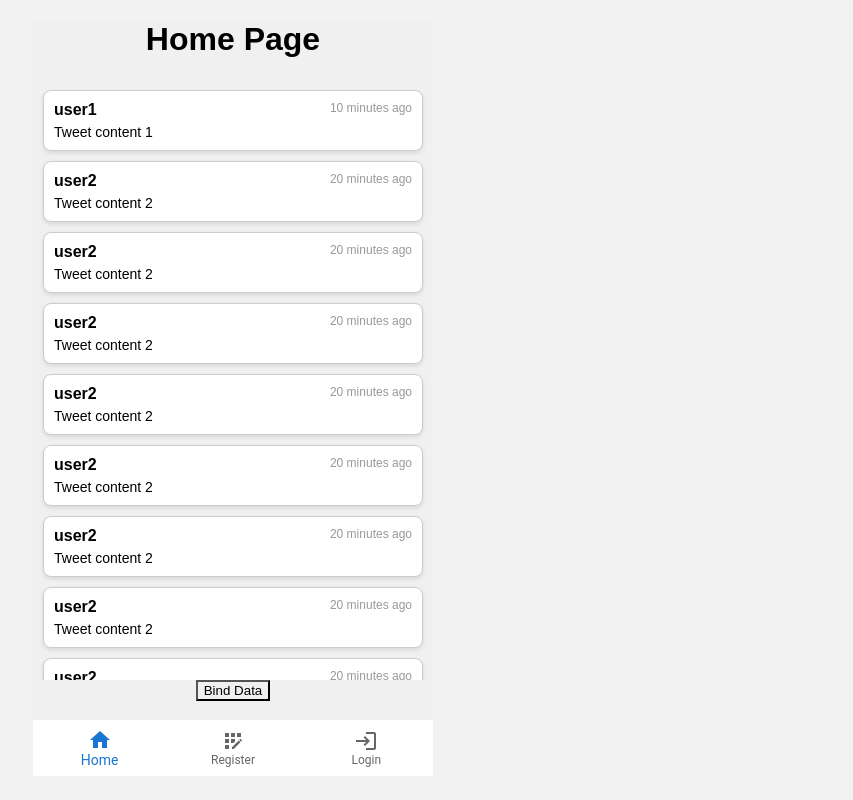
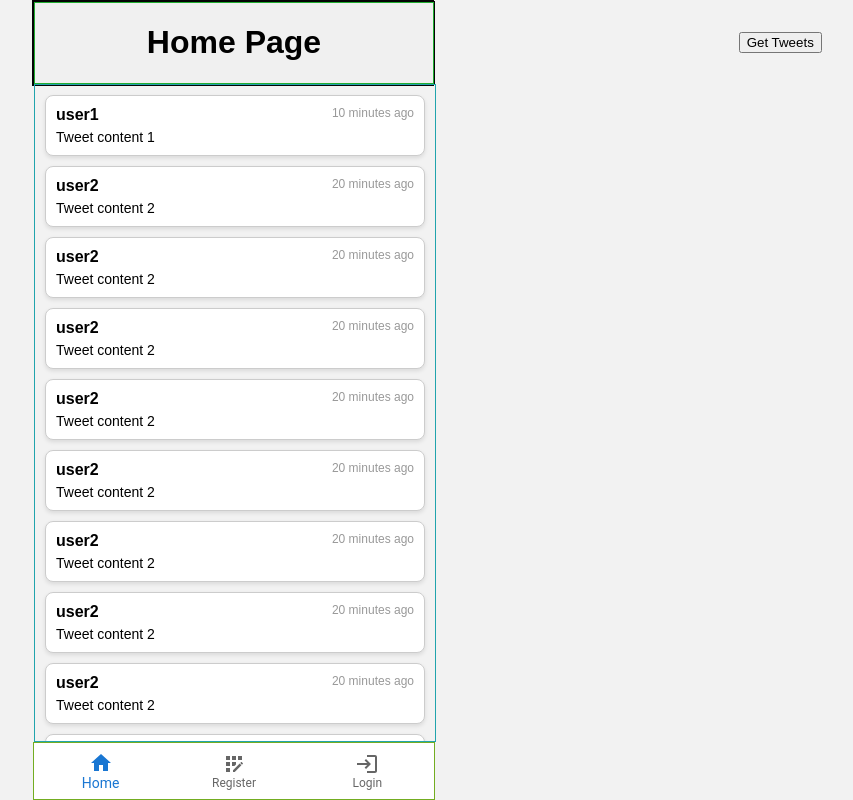
Before and after one commit to mceneli/microsurface, a React (Create React App) app: page / in a window 1280 px wide. Shown: the whole page, without its empty margins (407-1260 px from the left). Built offline with nearby package versions, Linux system fonts and the light colour scheme.

Commit message:
position ayarları

```diff
--- a/src/components/Navbar.js
+++ b/src/components/Navbar.js
@@ -1,6 +1,6 @@
 import React from 'react';
 import { BottomNavigation, BottomNavigationAction } from '@mui/material';
-import { Home, Explore, Favorite } from '@mui/icons-material';
+import { Home } from '@mui/icons-material';
 import AppRegistrationIcon from '@mui/icons-material/AppRegistration';
 import LoginIcon from '@mui/icons-material/Login';
 import { Link } from 'react-router-dom';
@@ -15,9 +15,9 @@ const Navbar = () => {
   return (
     <div className="bottom-navbar">
       <BottomNavigation value={value} onChange={handleChange} showLabels>
-        <BottomNavigationAction label="Home" icon={<Home />} component={Link} to="/" />
-        <BottomNavigationAction label="Register" icon={<AppRegistrationIcon />} component={Link} to="/register" />
-        <BottomNavigationAction label="Login" icon={<LoginIcon />} component={Link} to="/login" />
+        <BottomNavigationAction className="navbar-component" label="Home" icon={<Home />} component={Link} to="/" />
+        <BottomNavigationAction className="navbar-component" label="Register" icon={<AppRegistrationIcon />} component={Link} to="/register" />
+        <BottomNavigationAction className="navbar-component" label="Login" icon={<LoginIcon />} component={Link} to="/login" />
       </BottomNavigation>
     </div>
   );
--- a/src/pages/Home.js
+++ b/src/pages/Home.js
@@ -18,7 +18,7 @@ const initialRows = [
   { username: 'user2', content: 'Tweet content 2', timestamp: '20 minutes ago' },
   { username: 'user2', content: 'Tweet content 2', timestamp: '20 minutes ago' },
   { username: 'user2', content: 'Tweet content 2', timestamp: '20 minutes ago' },
-  { username: 'user2', content: 'Tweet content 2', timestamp: '20 minutes ago' },
+  { username: 'user2', content: 'Tweet content 2', timestamp: '19 minutes ago' },
   // ... daha fazla tweet nesnesi ...
 ];
 
@@ -33,7 +33,7 @@ const Home = () => {
       ...row,
       username: `${row.userName}`,
       content: `${row.text}`,
-      timestamp: '20 minutes ago',
+      timestamp: `${row.timestamp}`,
 
     }));
 
@@ -73,11 +73,11 @@ const Home = () => {
 
   return (
     <div className="fullscreen-page">
-      <center><div height="15vh"><h1>Home Page</h1></div></center>
+      <center><div className="page-header" ><h1>Home Page</h1></div></center>
 
       <div>
         <TweetFeed tweets={rows} />
-        <div className="center-container"><button className="center-button" onClick={bindData}>Bind Data</button></div>
+        <div className="center-button"><button onClick={bindData}>Get Tweets</button></div>
       </div>
 
     </div>
--- a/src/pages/Login.js
+++ b/src/pages/Login.js
@@ -4,7 +4,7 @@ import '../styles.css';
 const Login = () => {
   return (
     <div className="fullscreen-page">
-      <center><h1>Login Page</h1></center>
+      <center className="page-header"><h1>Login Page</h1></center>
     </div>
   );
 };
--- a/src/pages/Register.js
+++ b/src/pages/Register.js
@@ -4,7 +4,7 @@ import '../styles.css';
 const Register = () => {
   return (
     <div className="fullscreen-page">
-      <center><h1>Register Page</h1></center>
+      <center className="page-header"><h1>Register Page</h1></center>
     </div>
   );
 };
--- a/src/styles.css
+++ b/src/styles.css
@@ -67,9 +67,12 @@ button[type="submit"]:hover {
 .center-button {
   background-color: transparent;
   cursor: pointer;
-  display: flex;
+  /*display: flex;*/
   justify-content: center;
   align-items: center;
+  position: fixed;
+  top:4%;
+  right:4%;
 }
 
 button:hover {
@@ -98,22 +101,30 @@ li a {
 .fullscreen-page {
   width: 100vw;
   max-width: 400px;
-  height: 90vh; /* Set the height to the viewport height */
+  height: 90%; /* Set the height to the viewport height */
   background-color: #f0f0f0; /* Example background color */
   /*display: flex;*/
   align-items: center;
   justify-content: center;
   flex-direction: column;
+  border: 1px solid #040404;
 }
 
 .tweet-feed {
   /*display: flex;*/
   flex-direction: column;
   align-items: center;
-  height: 75vh; /* Max height for the tweet feed container */
+  height: 82%; /* Max height for the tweet feed container */
   overflow-y: scroll; /* Add vertical scroll */
   width:96vw;
   max-width: 400px;
+  position: fixed;
+  border: 1px solid #21a4ad;
+}
+
+.page-header {
+  height: 10%;
+  border: 1px solid #21ad31;
 }
 
 .tweet-feed::-webkit-scrollbar {
@@ -156,7 +167,12 @@ li a {
   overflow: hidden;
   position: fixed;
   bottom: 0;
-  height:10vh;
+  height:7%;
   width:100vw;
   max-width: 400px;
+  border: 1px solid #73AD21;
 }
+
+.navbar-component {
+  height: 100%;
+}
```
